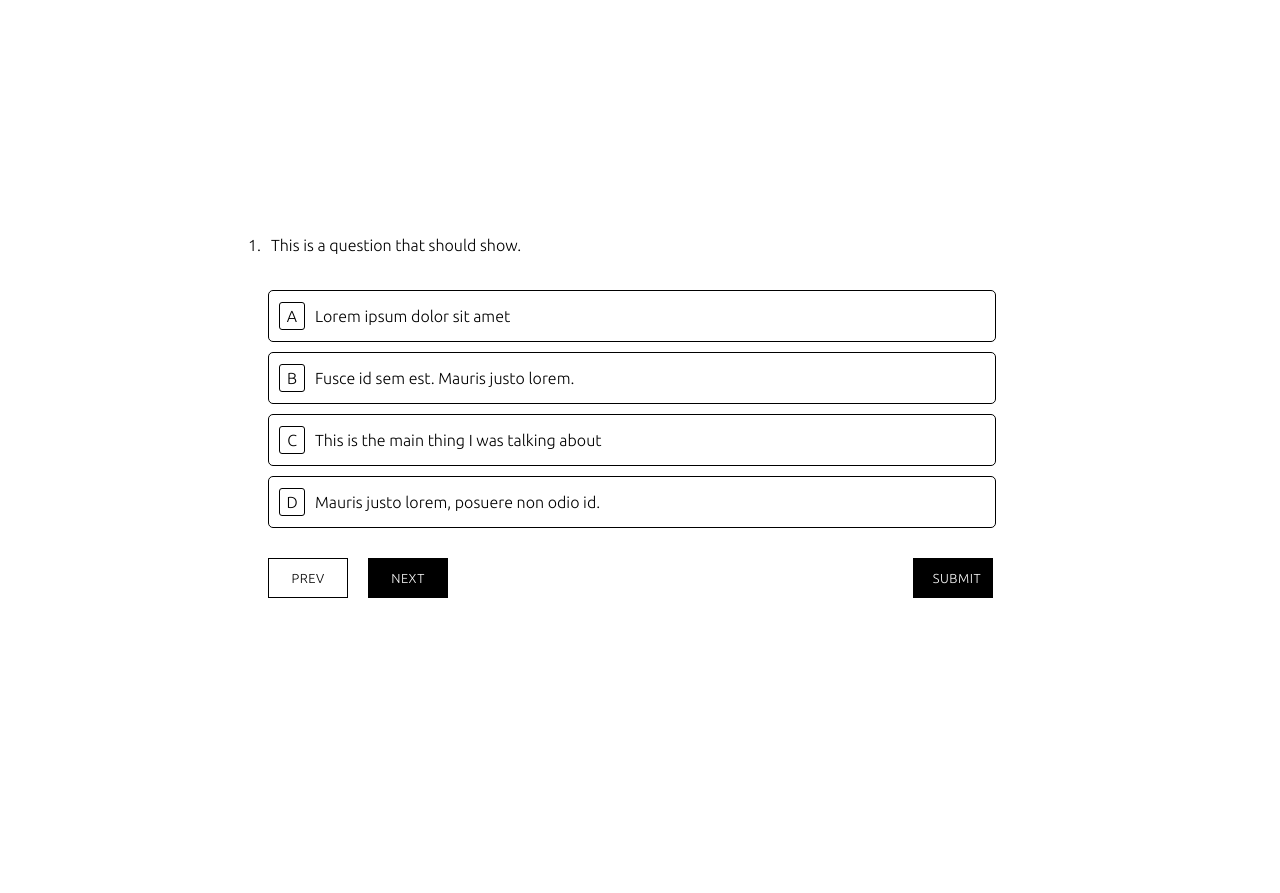
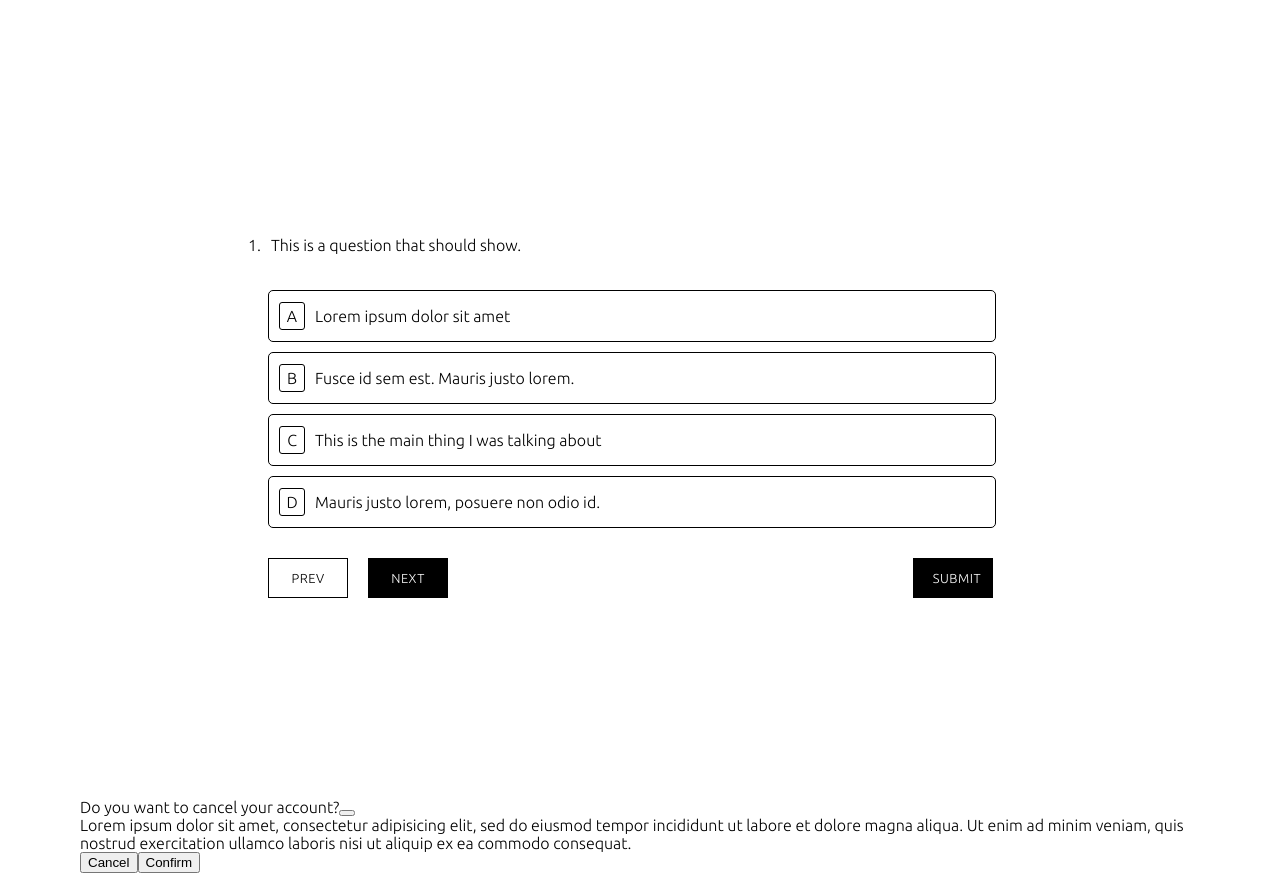
Before and after one commit to ovansa/quiz-trivia, a React (Create React App) app: page / in a window 1280 px wide. Both pictures are taken after a click on the button "SUBMIT". Before the commit the page ends 818 px from the top, so only its background shows below. Built offline with nearby package versions, Linux system fonts and the light colour scheme.

Commit message:
Added setup to display popup modal

```diff
--- a/src/pages/quizpage/quizpage-component.jsx
+++ b/src/pages/quizpage/quizpage-component.jsx
@@ -19,8 +19,8 @@ const QuizPage = () => {
   });
 
   const [currentQuestion, setCurrentQuestion] = useState(0);
-
   const [userQuestions, setAnswerForQuestions] = useState(questions);
+  const [isModalDisplayed, setDisplayModal] = useState(false);
   const nextQuestion = currentQuestion + 1;
   const btnPrevDisabled = currentQuestion - 1 < 0 ? 'disable' : '';
   const btnNextDisabled =
@@ -47,13 +47,14 @@ const QuizPage = () => {
   };
 
   const onClickSubmit = () => {
+    setDisplayModal(!isModalDisplayed);
     for (let question of userQuestions) {
       if (question.selectedAnswer === question.correctAnswer) {
         userScore += 1;
       }
     }
 
-    alert(`Score is ${userScore}`);
+    // alert(`Score is ${userScore}`);
     console.log('Score ', userScore);
   };
 
@@ -105,6 +106,28 @@ const QuizPage = () => {
           <ArrowDownIcon className='icon' onClick={() => displayPrevious()} />
         </button>
       </div> */}
+      <div
+        class={`modal_popup ${
+          isModalDisplayed === true ? 'show_modal_popup' : ''
+        }`}>
+        <div class='bg_shadow'></div>
+        <div class='popup'>
+          <div class='popup_head'>
+            Do you want to cancel your account?
+            <button class='close_btn'></button>
+          </div>
+          <div class='popup_body'>
+            Lorem ipsum dolor sit amet, consectetur adipisicing elit, sed do
+            eiusmod tempor incididunt ut labore et dolore magna aliqua. Ut enim
+            ad minim veniam, quis nostrud exercitation ullamco laboris nisi ut
+            aliquip ex ea commodo consequat.
+          </div>
+          <div class='popup_foot'>
+            <button class='popup_btn popup_cancel_btn'>Cancel</button>
+            <button class='popup_btn popup_confirm_btn'>Confirm</button>
+          </div>
+        </div>
+      </div>
     </div>
   );
 };
--- a/src/pages/quizpage/quizpage-component.styles.scss
+++ b/src/pages/quizpage/quizpage-component.styles.scss
@@ -89,3 +89,12 @@
     }
   }
 }
+
+.modal_popup {
+  position: relative;
+  display: none;
+}
+
+.show_modal_popup {
+  display: contents;
+}
```
